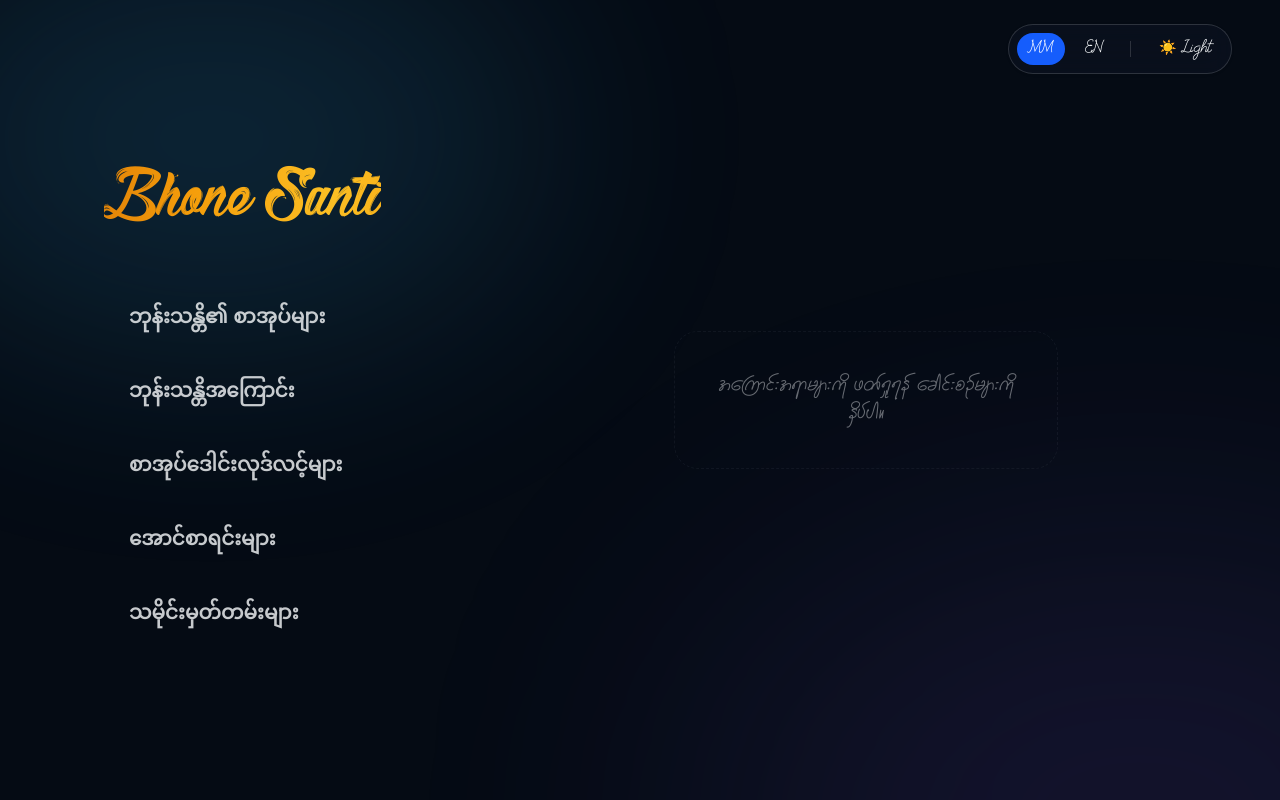
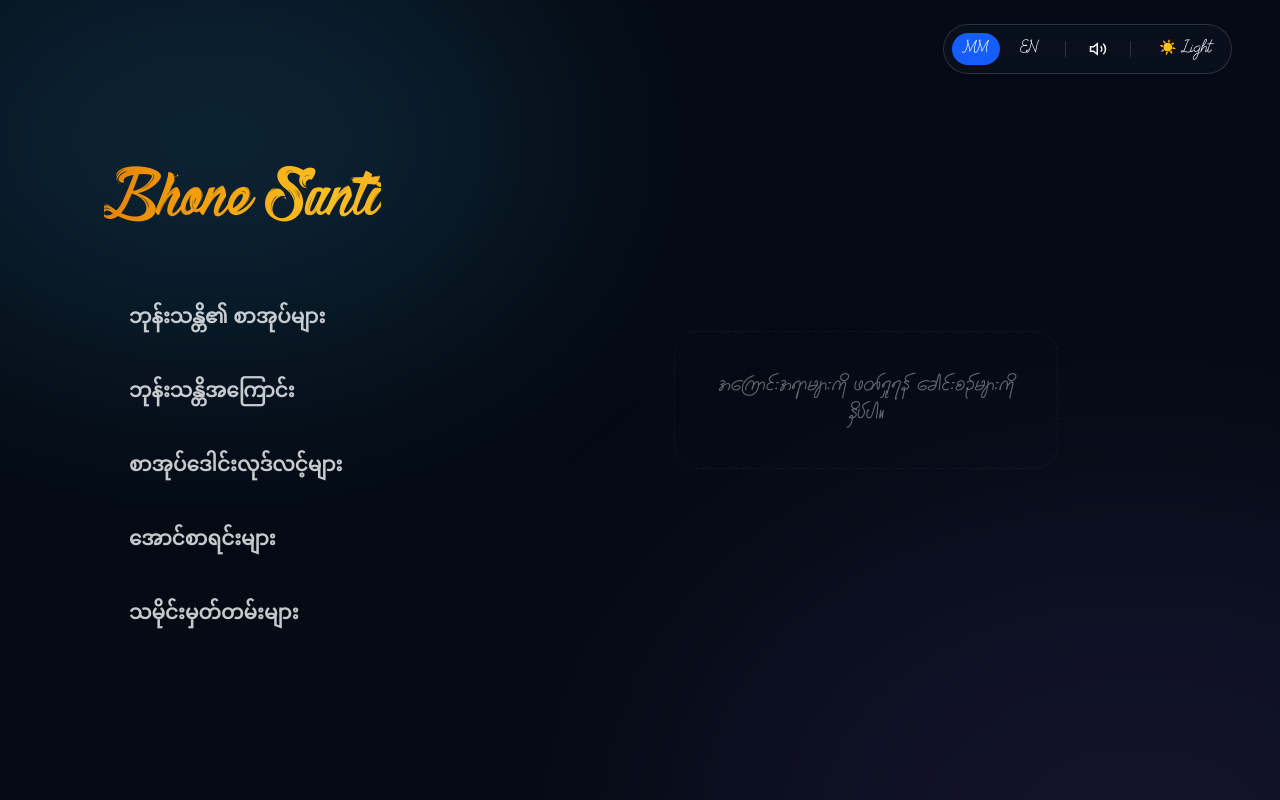
Before and after one commit to Sironal777/bhonesanti-web, a Next.js app: page / in a window 1280 px wide. Built offline with nearby package versions, Linux system fonts and the light colour scheme.

Commit message:
Update page.js

```diff
--- a/app/page.js
+++ b/app/page.js
@@ -1,12 +1,13 @@
 // bhonesanti-web/app/page.js
 'use client';
 
-import { useState, useEffect } from 'react';
+import { useState, useEffect, useCallback } from 'react';
 
 export default function Home() {
   const [theme, setTheme] = useState('dark');
   const [lang, setLang] = useState('MM');
   const [activeSection, setActiveSection] = useState(null);
+  const [soundEnabled, setSoundEnabled] = useState(true); // အသံ အဖွင့်/အပိတ် ထိန်းချုပ်ရန်
 
   useEffect(() => {
     document.documentElement.setAttribute('data-theme', theme);
@@ -20,6 +21,48 @@ export default function Home() {
     { id: '05', title: 'သမိုင်းမှတ်တမ်းများ', type: 'ARCHIVE', content: 'မြန်မာနိုင်ငံ၏ သာသနာရေးဆိုင်ရာ ပညာရေးသမိုင်းကြောင်းများ၊ မှတ်တမ်းဟောင်းများနှင့် ခေတ်မီ ဒစ်ဂျစ်တယ်စနစ်ဖြင့် ထိန်းသိမ်းထားသော ရှားပါးစာတမ်းများကို လေ့လာနိုင်ရန် စုစည်းတင်ပြထားပါသည်။' }
   ];
 
+  // 🎵 Web Audio API ဖြင့် ပလောက်/ပလွတ် အသံများ ဖန်တီးခြင်း
+  const playSound = useCallback((type) => {
+    if (!soundEnabled) return;
+    try {
+      const AudioContext = window.AudioContext || window.webkitAudioContext;
+      const ctx = new AudioContext();
+      const osc = ctx.createOscillator();
+      const gainNode = ctx.createGain();
+
+      osc.connect(gainNode);
+      gainNode.connect(ctx.destination);
+
+      if (type === 'hover') {
+        // "ပလောက်" (Soft Bubble Drop / Plop)
+        osc.type = 'sine';
+        osc.frequency.setValueAtTime(400, ctx.currentTime);
+        osc.frequency.exponentialRampToValueAtTime(150, ctx.currentTime + 0.1);
+        gainNode.gain.setValueAtTime(0.05, ctx.currentTime); // အသံတိုးတိုးလေး
+        gainNode.gain.exponentialRampToValueAtTime(0.001, ctx.currentTime + 0.1);
+        osc.start();
+        osc.stop(ctx.currentTime + 0.1);
+      } else if (type === 'click') {
+        // "ပလွတ်" (Crisp Pop / Click)
+        osc.type = 'triangle';
+        osc.frequency.setValueAtTime(800, ctx.currentTime);
+        osc.frequency.exponentialRampToValueAtTime(300, ctx.currentTime + 0.05);
+        gainNode.gain.setValueAtTime(0.1, ctx.currentTime); // အသံနည်းနည်း ပိုကျယ်မည်
+        gainNode.gain.exponentialRampToValueAtTime(0.001, ctx.currentTime + 0.05);
+        osc.start();
+        osc.stop(ctx.currentTime + 0.05);
+      }
+    } catch (error) {
+      console.log("Audio not supported or interaction required first.");
+    }
+  }, [soundEnabled]);
+
+  // Click လုပ်သည့်အခါ အသံမြည်ပြီး Card ပေါ်လာစေရန်
+  const handleSectionClick = (sec) => {
+    playSound('click');
+    setActiveSection(sec);
+  };
+
   return (
     <div className="relative min-h-screen w-full flex items-center justify-center py-10 md:py-0">
       <div className="premium-aurora-bg"></div>
@@ -27,33 +70,48 @@ export default function Home() {
       {/* Control Panel */}
       <div className="absolute top-4 right-4 md:top-6 md:right-12 z-50 flex items-center space-x-3 md:space-x-4 bg-[var(--glass-bg)] backdrop-blur-md border border-[var(--glass-border)] p-1.5 md:p-2 rounded-full shadow-sm font-note-text">
         <div className="flex gap-1 md:gap-2 text-xs md:text-sm">
-          <button onClick={() => setLang('MM')} className={`px-3 py-1.5 rounded-full transition-all ${lang === 'MM' ? 'bg-blue-600 text-white' : 'hover:bg-gray-500/20 text-[var(--text-main)]'}`}>MM</button>
-          <button onClick={() => setLang('EN')} className={`px-3 py-1.5 rounded-full transition-all ${lang === 'EN' ? 'bg-blue-600 text-white' : 'hover:bg-gray-500/20 text-[var(--text-main)]'}`}>EN</button>
+          <button onClick={() => { setLang('MM'); playSound('click'); }} className={`px-3 py-1.5 rounded-full transition-all ${lang === 'MM' ? 'bg-blue-600 text-white' : 'hover:bg-gray-500/20 text-[var(--text-main)]'}`}>MM</button>
+          <button onClick={() => { setLang('EN'); playSound('click'); }} className={`px-3 py-1.5 rounded-full transition-all ${lang === 'EN' ? 'bg-blue-600 text-white' : 'hover:bg-gray-500/20 text-[var(--text-main)]'}`}>EN</button>
         </div>
+
         <div className="w-px h-4 bg-[var(--glass-border)]"></div>
-        <button onClick={() => setTheme(theme === 'light' ? 'dark' : 'light')} className="px-3 py-1.5 rounded-full text-xs md:text-sm transition-all hover:bg-gray-500/20 text-[var(--text-main)]">
+
+        {/* 🎵 Sound Toggle Button */}
+        <button
+          onClick={() => { setSoundEnabled(!soundEnabled); playSound('click'); }}
+          className="w-8 h-8 flex items-center justify-center rounded-full transition-all hover:bg-gray-500/20 text-[var(--text-main)]"
+          title="Toggle Sound"
+        >
+          {soundEnabled ? (
+            <svg width="18" height="18" viewBox="0 0 24 24" fill="none" stroke="currentColor" strokeWidth="2"><polygon points="11 5 6 9 2 9 2 15 6 15 11 19 11 5"></polygon><path d="M19.07 4.93a10 10 0 0 1 0 14.14M15.54 8.46a5 5 0 0 1 0 7.07"></path></svg>
+          ) : (
+            <svg width="18" height="18" viewBox="0 0 24 24" fill="none" stroke="currentColor" strokeWidth="2"><polygon points="11 5 6 9 2 9 2 15 6 15 11 19 11 5"></polygon><line x1="23" y1="9" x2="17" y2="15"></line><line x1="17" y1="9" x2="23" y2="15"></line></svg>
+          )}
+        </button>
+
+        <div className="w-px h-4 bg-[var(--glass-border)]"></div>
+
+        <button onClick={() => { setTheme(theme === 'light' ? 'dark' : 'light'); playSound('click'); }} className="px-3 py-1.5 rounded-full text-xs md:text-sm transition-all hover:bg-gray-500/20 text-[var(--text-main)]">
           {theme === 'light' ? '🌙 Dark' : '☀️ Light'}
         </button>
       </div>
 
-      {/* Mobile တွင် flex-col ဖြင့် အပေါ်အောက်၊ Desktop တွင် flex-row ဖြင့် ဘယ်ညာ ထားမည် */}
       <main className="relative z-10 w-full max-w-6xl flex flex-col md:flex-row gap-8 md:gap-10 p-4 md:p-10 mt-12 md:mt-0">
 
-        {/* Left Side: 3D Hover Menu (Mobile တွင် ဘေးတိုက် Scroll ဆွဲနိုင်သည်) */}
+        {/* Left Side: 3D Hover Menu */}
         <div className="w-full md:w-[40%] flex flex-col justify-start md:justify-center">
           <div className="text-left mb-6 md:mb-8">
-            <h1 className="font-main-title gold-text-anim text-5xl md:text-6xl tracking-tight pb-2">
+            <h1 className="font-main-title gold-text-anim text-5xl md:text-6xl tracking-tight pb-2 cursor-default">
               Bhone Santi
             </h1>
-            {/* စာကြီးကို ဖြုတ်လိုက်ပါပြီ */}
           </div>
 
-          {/* ဖုန်းတွင် Menu များကို အလျားလိုက် စီထားမည် */}
           <div className="flex flex-row md:flex-col overflow-x-auto md:overflow-visible space-x-4 md:space-x-0 md:space-y-3 pb-4 md:pb-0 hide-scrollbar">
             {sections.map((sec) => (
               <div key={sec.id} className="menu-wrapper">
                 <button
-                  onClick={() => setActiveSection(sec)}
+                  onMouseEnter={() => playSound('hover')} // မောက်စ်ထောက်လျှင် ပလောက် မြည်မည်
+                  onClick={() => handleSectionClick(sec)} // ကလစ်နှိပ်လျှင် ပလွတ် မြည်မည်
                   className={`sleek-menu-btn font-sub-title text-base md:text-xl whitespace-nowrap md:whitespace-normal ${activeSection?.id === sec.id ? 'active-btn' : ''}`}
                 >
                   {sec.title}
@@ -67,16 +125,11 @@ export default function Home() {
         <div className="w-full md:w-[60%] flex items-center justify-center relative mt-6 md:mt-0">
           {activeSection ? (
             <div className="widget-container">
-
-              {/* နောက်ကွယ်မှ သဟဇာတဖြစ်သော မျောလွင့် Shapes များ */}
               <div className="floating-shape shape-circle"></div>
               <div className="floating-shape shape-square"></div>
               <div className="floating-shape shape-blob"></div>
 
-              {/* Main Glass Panel */}
               <div className="glass-widget">
-
-                {/* Top Bar */}
                 <div className="widget-top-bar font-note-text">
                   <div className="flex items-center gap-2">
                     <div className="w-8 h-8 rounded-xl bg-purple-500/30 flex items-center justify-center border border-white/20">
@@ -89,7 +142,6 @@ export default function Home() {
                   </div>
                 </div>
 
-                {/* Content Area */}
                 <div className="py-4">
                   <h2 className="font-sub-title text-3xl md:text-4xl mb-4 text-transparent bg-clip-text bg-gradient-to-r from-blue-400 to-purple-400">
                     {activeSection.title}
@@ -99,14 +151,13 @@ export default function Home() {
                   </p>
                 </div>
 
-                {/* Bottom Bar (Nav & Action) */}
                 <div className="widget-bottom-bar mt-auto">
                   <div className="widget-nav">
-                    <div className="nav-icon"><svg width="20" height="20" viewBox="0 0 24 24" fill="none" stroke="currentColor" strokeWidth="2"><path d="M4 19.5v-15A2.5 2.5 0 0 1 6.5 2H20v20H6.5a2.5 2.5 0 0 1 0-5H20"/></svg></div>
-                    <div className="nav-icon"><svg width="20" height="20" viewBox="0 0 24 24" fill="none" stroke="currentColor" strokeWidth="2"><path d="M18 13v6a2 2 0 0 1-2 2H5a2 2 0 0 1-2-2V8a2 2 0 0 1 2-2h6"/></svg></div>
-                    <div className="nav-icon"><svg width="20" height="20" viewBox="0 0 24 24" fill="none" stroke="currentColor" strokeWidth="2"><circle cx="12" cy="12" r="10"/><line x1="12" y1="16" x2="12" y2="12"/><line x1="12" y1="8" x2="12.01" y2="8"/></svg></div>
+                    <div className="nav-icon" onMouseEnter={() => playSound('hover')} onClick={() => playSound('click')}><svg width="20" height="20" viewBox="0 0 24 24" fill="none" stroke="currentColor" strokeWidth="2"><path d="M4 19.5v-15A2.5 2.5 0 0 1 6.5 2H20v20H6.5a2.5 2.5 0 0 1 0-5H20"/></svg></div>
+                    <div className="nav-icon" onMouseEnter={() => playSound('hover')} onClick={() => playSound('click')}><svg width="20" height="20" viewBox="0 0 24 24" fill="none" stroke="currentColor" strokeWidth="2"><path d="M18 13v6a2 2 0 0 1-2 2H5a2 2 0 0 1-2-2V8a2 2 0 0 1 2-2h6"/></svg></div>
+                    <div className="nav-icon" onMouseEnter={() => playSound('hover')} onClick={() => playSound('click')}><svg width="20" height="20" viewBox="0 0 24 24" fill="none" stroke="currentColor" strokeWidth="2"><circle cx="12" cy="12" r="10"/><line x1="12" y1="16" x2="12" y2="12"/><line x1="12" y1="8" x2="12.01" y2="8"/></svg></div>
                   </div>
-                  <div className="widget-action-btn">
+                  <div className="widget-action-btn" onMouseEnter={() => playSound('hover')} onClick={() => playSound('click')}>
                     <svg width="24" height="24" viewBox="0 0 24 24" fill="none" stroke="currentColor" strokeWidth="2"><path d="M5 12h14M12 5l7 7-7 7"/></svg>
                   </div>
                 </div>
@@ -121,10 +172,8 @@ export default function Home() {
             </div>
           )}
         </div>
-
       </main>
 
-      {/* Hide Scrollbar for mobile menu */}
       <style dangerouslySetInnerHTML={{__html: `
         .hide-scrollbar::-webkit-scrollbar { display: none; }
         .hide-scrollbar { -ms-overflow-style: none; scrollbar-width: none; }
```
